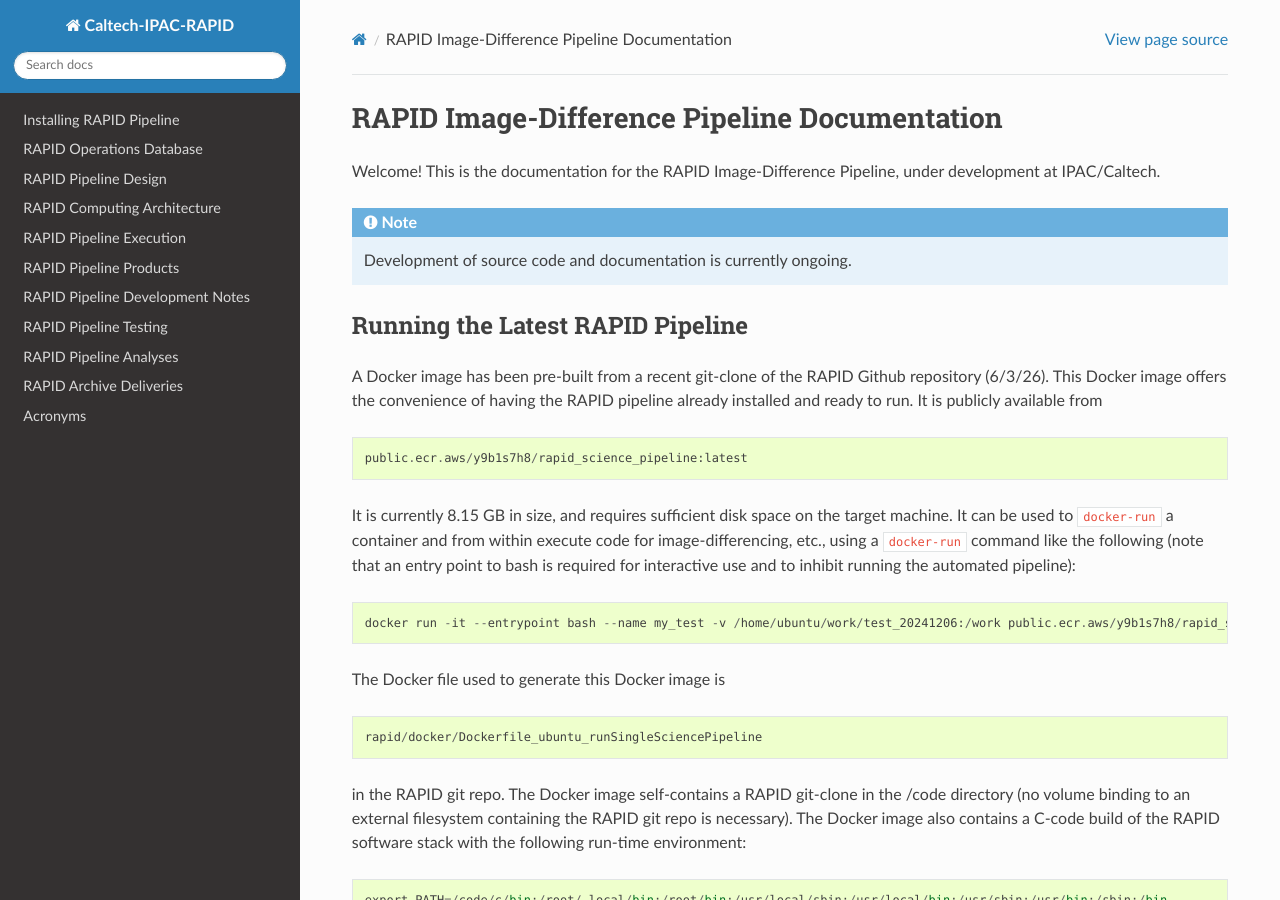
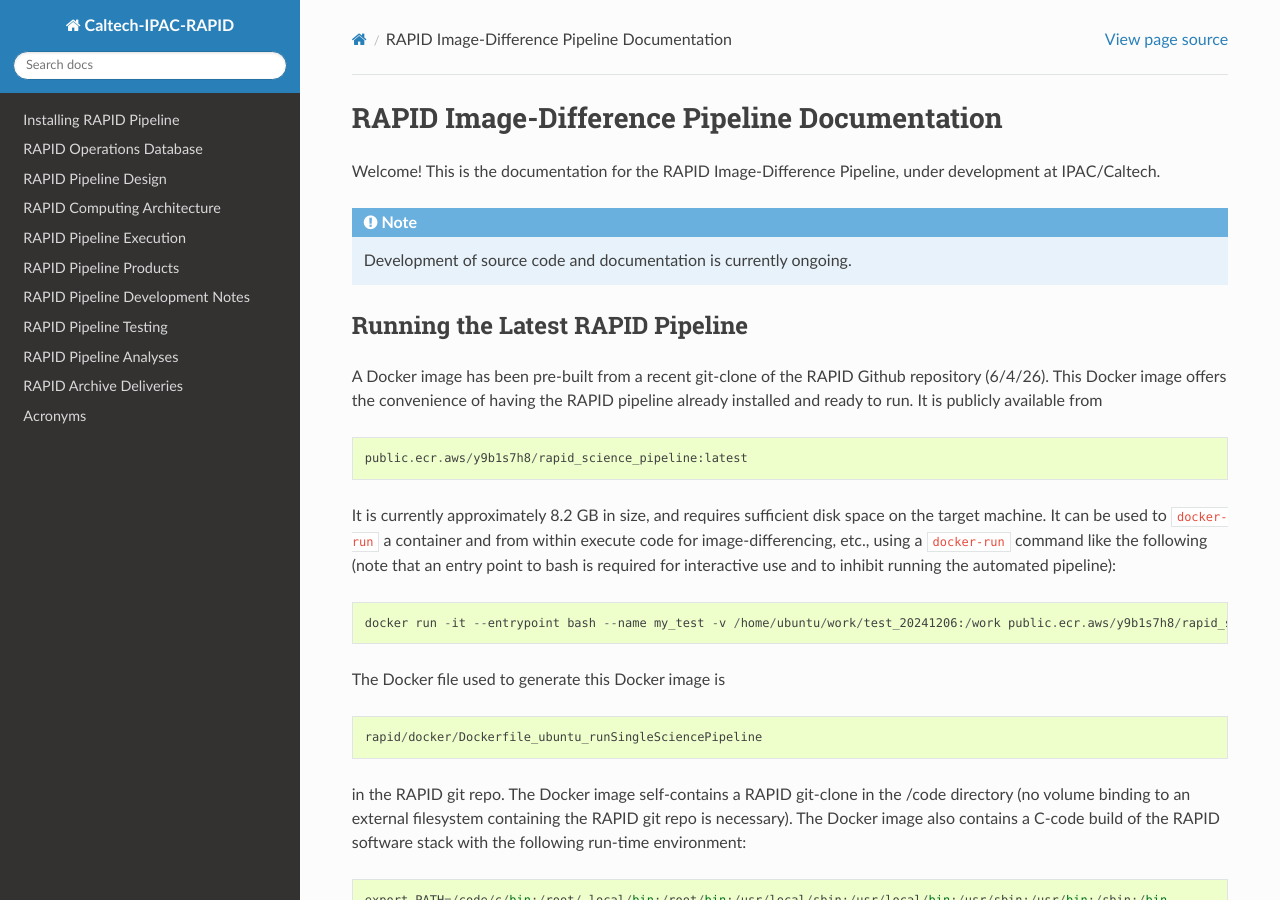
Before and after one commit to Caltech-IPAC/rapid, a Sphinx documentation site: the page built from docs/source/index.rst, in a window 1280 px wide and 900 px high. Built offline with Sphinx 7.4.7 and the Read the Docs theme 3.1.0, drawn with Linux system fonts in a browser that asks for light colours.

Commit message:
Updated latest build date of RAPID-pipeline Docker image.

```diff
--- a/docs/source/index.rst
+++ b/docs/source/index.rst
@@ -18,7 +18,7 @@ Running the Latest RAPID Pipeline
 *************************************
 
 A Docker image has been pre-built from a recent git-clone of the RAPID Github
-repository (6/3/26).
+repository (6/4/26).
 This Docker image offers the convenience of having the RAPID
 pipeline already installed and ready to run.  It is publicly available from
 
@@ -26,7 +26,7 @@ pipeline already installed and ready to run.  It is publicly available from
 
    public.ecr.aws/y9b1s7h8/rapid_science_pipeline:latest
 
-It is currently 8.15 GB in size, and requires sufficient disk space on the target machine.
+It is currently approximately 8.2 GB in size, and requires sufficient disk space on the target machine.
 It can be used to ``docker-run`` a container and from within execute
 code for image-differencing, etc., using a ``docker-run`` command like the
 following (note that an entry point to bash is required for interactive use
```
